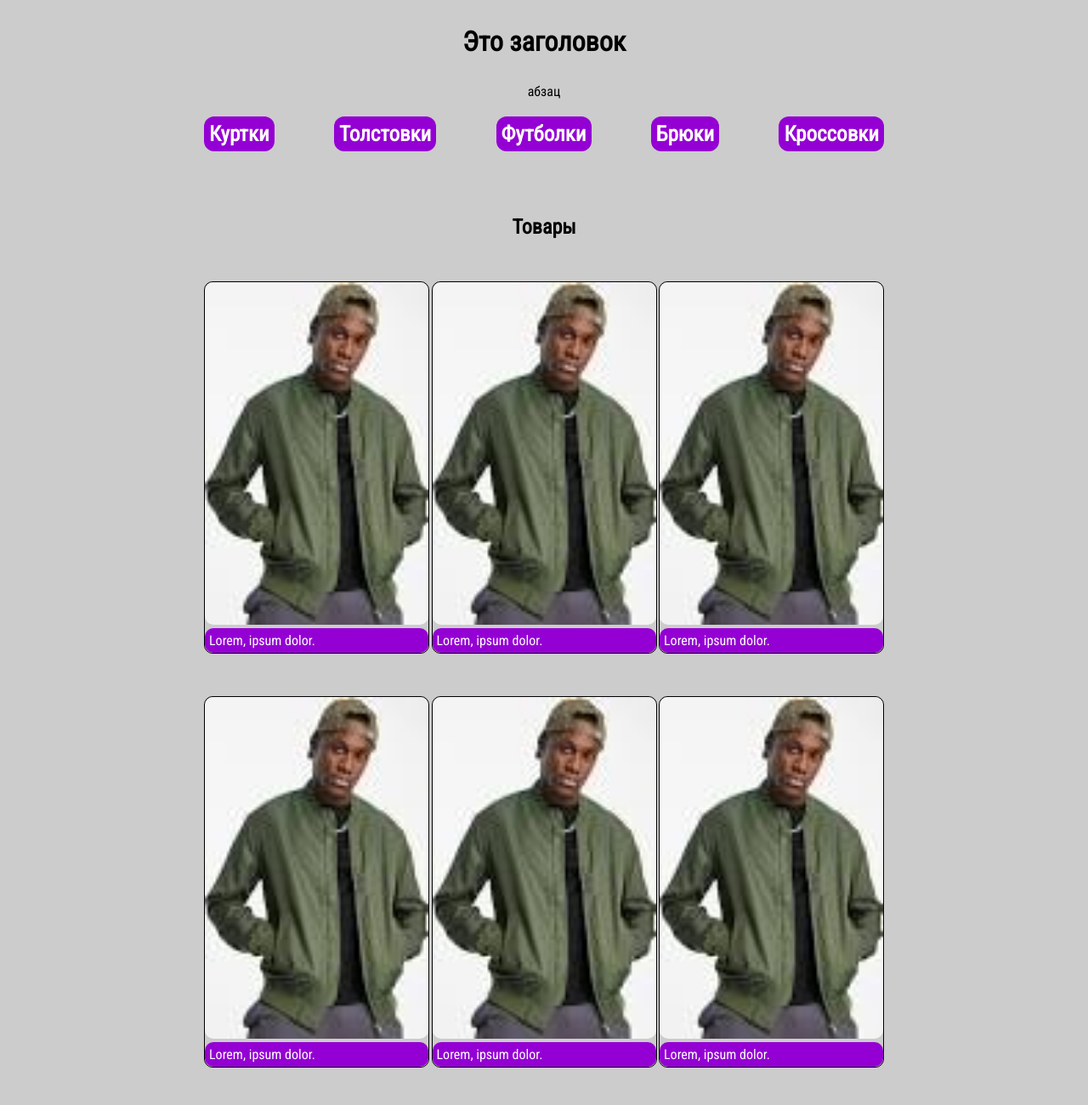
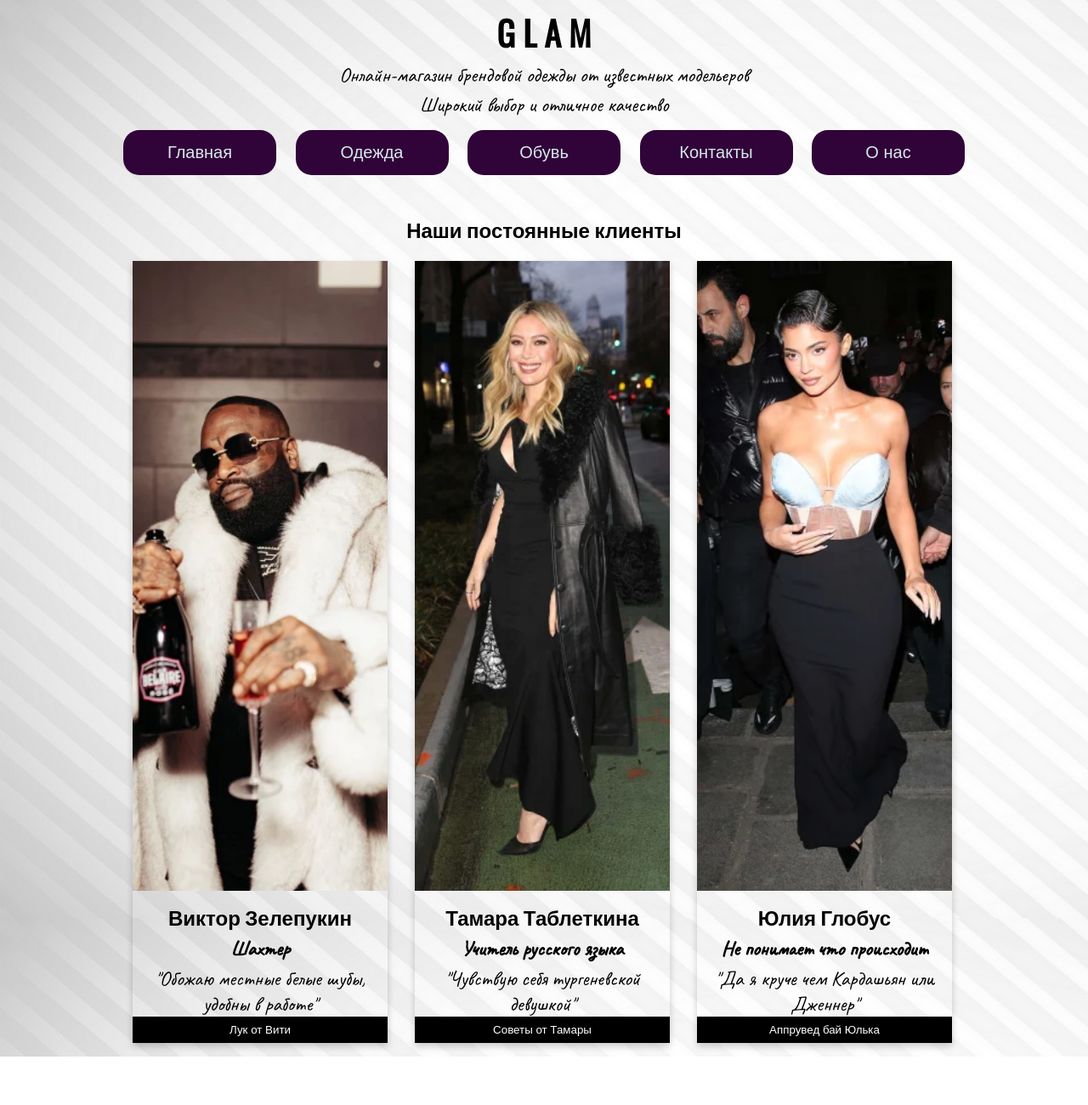
Before and after one commit to Sokolqe/Web, a plain HTML site: page hw1/index.html in a window 1280 px wide. Shown: the top 1300 px of the page at 85% size. After the commit the page ends 1243 px from the top, so only its background shows below. Drawn offline with nearby package versions, Linux system fonts and the light colour scheme.

Commit message:
add: few graphics

```diff
--- a/hw1/index.html
+++ b/hw1/index.html
@@ -7,54 +7,56 @@
     <title>Document</title>
     <link rel="preconnect" href="https://fonts.googleapis.com">
     <link rel="preconnect" href="https://fonts.gstatic.com" crossorigin>
-    <link href="https://fonts.googleapis.com/css2?family=Roboto+Condensed&display=swap" rel="stylesheet">
+    <link href="https://fonts.googleapis.com/css2?family=Caveat&family=Oswald&family=Roboto+Condensed&display=swap" rel="stylesheet">
     <link rel="stylesheet" href="style.css">
 </head>
 <body>
     <div class="header">
         <div class="container">
-            <h1 class="title">Это заголовок</h1>
-            <p class="desc">абзац</p>
+            <h1 class="title-m">G L A M</h1>
+            <p class="desc">Онлайн-магазин брендовой одежды от известных модельеров</p>
+            <p class="desc">Широкий выбор и отличное качество</p>
             <div class="nav">
-                <a class="nav-link" href="#">Куртки</a>
-                <a class="nav-link" href="#">Толстовки</a>
-                <a class="nav-link" href="#">Футболки</a>
-                <a class="nav-link" href="#">Брюки</a>
-                <a class="nav-link" href="#">Кроссовки</a>
+                <button class="button" href="#"><span>Главная </span></button>
+                <button class="button" href="#"><span>Одежда </span></button>
+                <button class="button" href="#"><span>Обувь </span></button>
+                <button class="button" href="#"><span>Контакты </span></button>
+                <button class="button" href="#"><span>О нас </span></button>
             </div>
         </div>
     </div>
     <div class="content">
         <div class="container">
-            <h2 class="subtitle">Товары</h2>
+            <h2 class="title">Наши постоянные клиенты</h2>
             <div class="item-box">
-                <div class="item">
-                    <img class="item-pic" src="img/prod1.png" alt="одежка">
-                    <a class="item-link" href="hw.html">Lorem, ipsum dolor.</a>
+                <div class="row">
+                    <div class="column">
+                      <div class="card">
+                        <img src="img/img1.jpg" alt="Витя" style="width:100%">
+                        <h2 class="title">Виктор Зелепукин</h2>
+                        <h3 class="subtitle">Шахтер</h3>
+                        <p class="desc">"Обожаю местные белые шубы, удобны в работе"</p>
+                        <p><button class="butt">Лук от Вити</button></p>
                       </div>
-                <div class="item">
-                    <img class="item-pic" src="img/prod1.png" alt="одежка">
-                    <a class="item-link" href="hw.html">Lorem, ipsum dolor.</a>
                     </div>
-                <div class="item">
-                    <img class="item-pic" src="img/prod1.png" alt="одежка">
-                    <a class="item-link" href="hw.html">Lorem, ipsum dolor.</a>
+                    <div class="column">
+                      <div class="card">
+                        <img src="img/img2.jpg" alt="Тома" style="width:100%">
+                        <h2 class="title">Тамара Таблеткина</h2>
+                        <h3 class="subtitle">Учитель русского языка</h3>
+                        <p class="desc">"Чувствую себя тургеневской девушкой"</p>
+                        <p><button class="butt">Советы от Тамары</button></p>
                       </div>
-                <div class="item">
-                    <img class="item-pic" src="img/prod1.png" alt="одежка">
-                    <a class="item-link" href="hw.html">Lorem, ipsum dolor.</a>
                     </div>
-                <div class="item">
-                    <img class="item-pic" src="img/prod1.png" alt="одежка">
-                    <a class="item-link" href="hw.html">Lorem, ipsum dolor.</a>
+                    <div class="column">
+                      <div class="card">
+                        <img src="img/img3.jpg" alt="Юлька Шарик" style="width:100%">
+                          <h2 class="title">Юлия Глобус</h2>
+                          <h3 class="subtitle">Не понимает что происходит</h3>
+                          <p class="desc">"Да я круче чем Кардашьян или Дженнер"</p>
+                          <p><button class="butt">Аппрувед бай Юлька</button></p>
                       </div>
-                <div class="item">
-                    <img class="item-pic" src="img/prod1.png" alt="одежка">
-                    <a class="item-link" href="hw.html">Lorem, ipsum dolor.</a>
                     </div>
-                <div class="item">
-                    <img class="item-pic" src="img/prod1.png" alt="одежка">
-                    <a class="item-link" href="hw.html">Lorem, ipsum dolor.</a>
                   </div>
             </div>
 
--- a/hw1/style.css
+++ b/hw1/style.css
@@ -4,44 +4,83 @@
 }
 
 body {
-    background-color: #ccc;
+    background-color: #dff3f1f3;
     font-family: 'Roboto Condensed', sans-serif;
+    background: url(img/back.png);
 }
 
 .container {
-    width: 800px;
+    width: 1000px;
     margin: 0 auto;
 }
 
-.title, .desc, .subtitle {
-    margin-top: 30px;
+.title-m {
+    font-size: 40px;
+    font-weight: bolder;
+    margin-top: 8px;
     text-align: center;
+    font-family: 'Oswald', sans-serif;
+}
+
+.title {
+    font-size: 24px;
+    font-weight: bolder;
+    margin-top: 8px;
+    text-align: center;
+    font-family: 'Oswald', sans-serif;
+}
+
+.desc, .subtitle {
+    margin-top: 5px;
+    text-align: center;
+    font-family: 'Caveat', cursive;
+    font-size: 24px;
 }
 
 .nav {
-    margin-top: 20px;
+    margin-top: 10px;
     display: flex;
     justify-content: space-between;
 }
 
-.nav-link {
-    font-size: 25px;
-    font-weight: bold;
-    color: #fff;
-    text-decoration: none;
-    padding: 5px;
-    background-color: darkviolet;
-    border-radius: 12px;
-    display: block;
-    border: 1px solid transparent;
-}
+.button {
+    border-radius: 19px;
+    background-color: #300439;
+    border: none;
+    color: #dff3f1f3;
+    text-align: center;
+    font-size: 20px;
+    padding: 15px;
+    width: 180px;
+    transition: all 0.5s;
+    cursor: pointer;
+    margin: 5px;
+  }
 
-.nav-link:hover {
-    border: 1px solid darkviolet;
-    color: darkviolet;
-    background-color: #fff;
+  .button span {
+    cursor: pointer;
+    display: inline-block;
+    position: relative;
+    transition: 0.5s;
+  }
 
-}
+  .button span:after {
+    content: '\00bb';
+    position: absolute;
+    opacity: 0;
+    top: 0;
+    right: -20px;
+    transition: 0.5s;
+  }
+
+  .button:hover span {
+    padding-right: 25px;
+  }
+
+  .button:hover span:after {
+    opacity: 1;
+    right: 0;
+  }
 
 .item {
     width: 263px;
@@ -56,11 +95,11 @@ body {
 }
 
 .content {
-    margin-top: 75px;
+    margin-top: 40px;
 }
 
 .item-box {
-    margin-top: 50px;
+    margin-top: 20px;
     display: flex;
     flex-wrap: wrap;
     justify-content: space-between;
@@ -74,3 +113,38 @@ body {
     text-decoration: none;
     color:#fff
 }
+
+.column {
+    float: left;
+    width: 300px;
+    margin-bottom: 16px;
+    padding: 0 16px;
+}
+
+.card {
+    box-shadow: 0 4px 8px 0 rgba(0, 0, 0, 0.2);
+}
+
+.butt {
+    border: none;
+    outline: 0;
+    display: inline-block;
+    padding: 8px;
+    color: white;
+    background-color: #000;
+    text-align: center;
+    cursor: pointer;
+    width: 100%;
+}
+
+.butt:hover {
+    background-color: #555;
+}
+
+@media screen and (max-width: 650px) {
+    .column {
+        width: 100%;
+        display: flex;
+        justify-content: space-between;
+    }
+}
```
Also changed, not shown: hw1/img/back.png (added), hw1/img/img1.jpg (added), hw1/img/img2.jpg (added), hw1/img/img3.jpg (added). Lines whose indentation alone changed are shown as unchanged.
